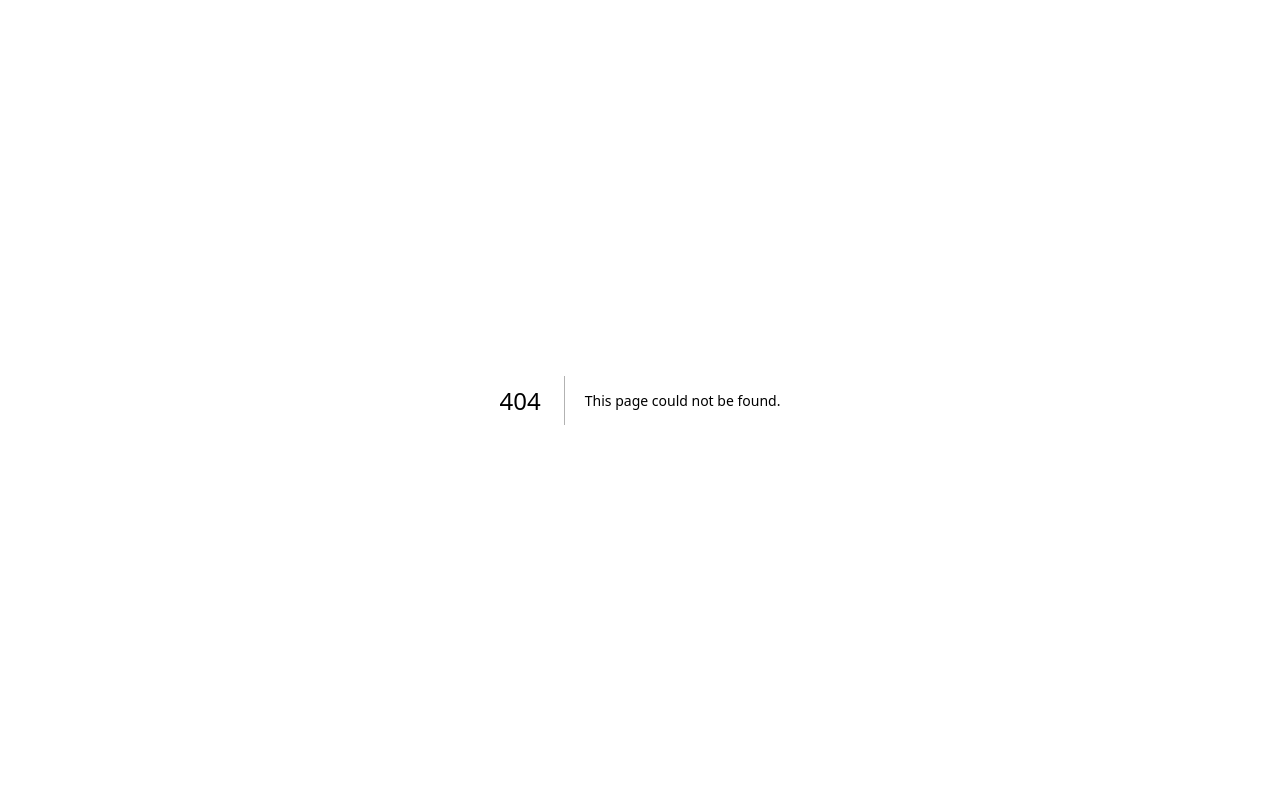
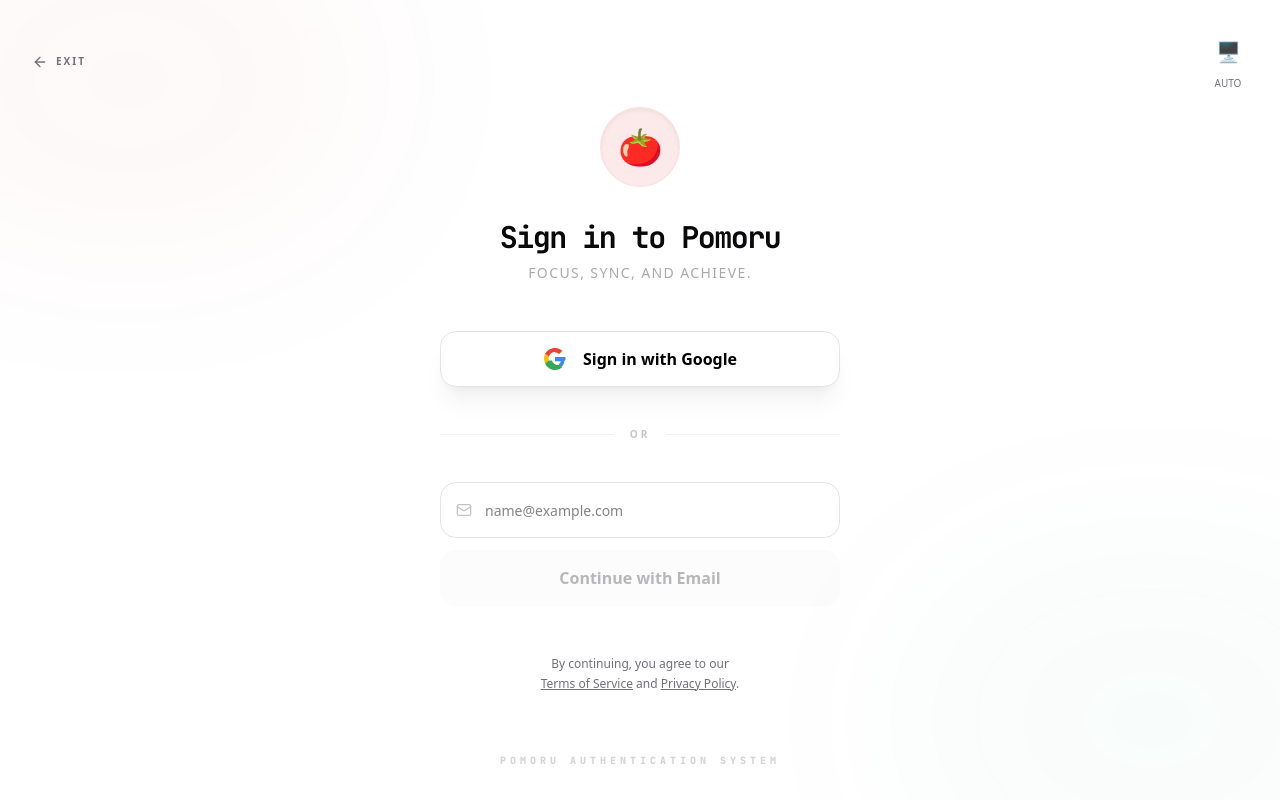
Before and after one commit to tcaret2jp/pomoru, a Next.js app: page /auth/signin in a window 1280 px wide. Before the commit this address had no page. Built offline with nearby package versions, Linux system fonts and the light colour scheme; no server answers.

Commit message:
feat: add sign-in page, onboarding flow, and real-time early adopter tracking

```diff
--- a/src/app/api/auth/[...nextauth]/route.ts
+++ b/src/app/api/auth/[...nextauth]/route.ts
@@ -41,7 +41,7 @@ export const authOptions: NextAuthOptions = {
     },
   },
   pages: {
-    signIn: "/early-access", // ログインが必要な時はLPへ飛ばす
+    signIn: "/auth/signin", // ログイン専用ページへ飛ばす
   },
   secret: process.env.NEXTAUTH_SECRET,
 };
--- /dev/null
+++ b/src/app/auth/signin/page.tsx
@@ -0,0 +1,133 @@
+'use client';
+
+import { Button } from "@/components/ui/Button";
+import { ThemeToggle } from "@/components/ui/ThemeToggle";
+import Link from "next/link";
+import { ArrowLeft, Mail } from "lucide-react";
+import { signIn, useSession } from "next-auth/react";
+import { useRouter, useSearchParams } from "next/navigation";
+import { useEffect, useState, Suspense } from "react";
+
+function SignInContent() {
+  const { status } = useSession();
+  const router = useRouter();
+  const searchParams = useSearchParams();
+  const callbackUrl = searchParams.get("callbackUrl") || "/";
+  const [email, setEmail] = useState("");
+
+  // 既にログイン済みの場合はリダイレクト
+  useEffect(() => {
+    if (status === "authenticated") {
+      router.push(callbackUrl);
+    }
+  }, [status, router, callbackUrl]);
+
+  return (
+    <div className="max-w-md w-full mx-auto px-6 relative z-10">
+      <div className="text-center mb-12">
+        <div className="w-20 h-20 bg-primary/10 rounded-[2.5rem] flex items-center justify-center text-4xl mx-auto mb-8 shadow-inner border border-primary/5">
+          🍅
+        </div>
+        <h1 className="text-3xl font-bold font-mono tracking-tighter mb-2">Sign in to Pomoru</h1>
+        <p className="text-sm text-muted-foreground uppercase tracking-widest font-medium opacity-60">
+          Focus, Sync, and Achieve.
+        </p>
+      </div>
+
+      <div className="space-y-6">
+        {/* Google Sign In */}
+        <Button
+          variant="primary"
+          size="lg"
+          onClick={() => signIn("google", { callbackUrl })}
+          className="w-full h-14 rounded-2xl gap-4 bg-white text-black hover:bg-zinc-100 border border-border shadow-xl shadow-black/5 transition-all active:scale-[0.98]"
+        >
+          <svg className="w-6 h-6" viewBox="0 0 24 24">
+            <path
+              d="M22.56 12.25c0-.78-.07-1.53-.2-2.25H12v4.26h5.92c-.18 1-.76 1.85-1.61 2.42v2.84h2.6c1.52-1.41 2.4-3.48 2.4-5.27z"
+              fill="#4285F4"
+            />
+            <path
+              d="M12 23c2.97 0 5.46-.98 7.28-2.66l-2.6-2.84c-.5.34-1.14.54-1.81.54-2.83 0-5.22-1.92-6.08-4.5H2.18v2.92C3.99 20.53 7.7 23 12 23z"
+              fill="#34A853"
+            />
+            <path
+              d="M5.92 13.54c-.22-.66-.35-1.36-.35-2.04s.13-1.38.35-2.04V6.54H2.18C1.43 8.09 1 9.73 1 11.5s.43 3.41 1.18 4.96l3.74-2.92z"
+              fill="#FBBC05"
+            />
+            <path
+              d="M12 5.38c1.62 0 3.06.56 4.21 1.64l3.15-3.15C17.45 2.09 14.97 1 12 1 7.7 1 3.99 3.47 2.18 6.54l3.74 2.92c.86-2.58 3.25-4.5 6.08-4.5z"
+              fill="#EA4335"
+            />
+          </svg>
+          <span className="text-base font-bold">Sign in with Google</span>
+        </Button>
+
+        <div className="relative flex items-center py-4">
+          <div className="flex-grow border-t border-border/50"></div>
+          <span className="flex-shrink mx-4 text-[10px] font-black uppercase tracking-[0.3em] text-muted-foreground/40">Or</span>
+          <div className="flex-grow border-t border-border/50"></div>
+        </div>
+
+        {/* Email Sign In (Magic Link UI Placeholder) */}
+        <div className="space-y-3">
+          <div className="relative">
+            <Mail className="absolute left-4 top-1/2 -translate-y-1/2 w-4 h-4 text-muted-foreground opacity-40" />
+            <input
+              type="email"
+              placeholder="name@example.com"
+              value={email}
+              onChange={(e) => setEmail(e.target.value)}
+              className="w-full h-14 pl-11 pr-4 rounded-2xl border border-border bg-background focus:ring-2 focus:ring-primary/20 focus:border-primary focus:outline-none transition-all text-sm font-medium"
+            />
+          </div>
+          <Button
+            variant="ghost"
+            size="lg"
+            disabled={!email || status === "loading"}
+            onClick={() => alert('Magic Link implementation coming soon!')}
+            className="w-full h-14 rounded-2xl text-base font-bold bg-muted/50 hover:bg-muted text-muted-foreground hover:text-foreground border border-transparent hover:border-border transition-all"
+          >
+            Continue with Email
+          </Button>
+        </div>
+      </div>
+
+      <p className="mt-12 text-center text-xs text-muted-foreground leading-relaxed">
+        By continuing, you agree to our <br />
+        <Link href="#" className="underline hover:text-foreground">Terms of Service</Link> and <Link href="#" className="underline hover:text-foreground">Privacy Policy</Link>.
+      </p>
+    </div>
+  );
+}
+
+export default function SignInPage() {
+  return (
+    <main className="min-h-screen bg-background text-foreground transition-colors duration-300 relative flex flex-col justify-center overflow-hidden">
+      {/* Background decoration */}
+      <div className="absolute top-0 left-0 w-full h-full pointer-events-none opacity-[0.03] dark:opacity-[0.05]">
+        <div className="absolute top-[-10%] left-[-10%] w-[40%] h-[40%] rounded-full bg-primary blur-[120px]" />
+        <div className="absolute bottom-[-10%] right-[-10%] w-[40%] h-[40%] rounded-full bg-secondary blur-[120px]" />
+      </div>
+
+      <header className="absolute top-0 left-0 right-0 p-8 flex justify-between items-center z-20">
+        <Link
+          href="/"
+          className="group flex items-center gap-2 text-muted-foreground hover:text-foreground transition-colors"
+        >
+          <ArrowLeft className="w-4 h-4 group-hover:-translate-x-1 transition-transform" />
+          <span className="text-[10px] font-black uppercase tracking-[0.2em]">Exit</span>
+        </Link>
+        <ThemeToggle />
+      </header>
+
+      <Suspense fallback={<div className="flex items-center justify-center">Loading...</div>}>
+        <SignInContent />
+      </Suspense>
+
+      <footer className="absolute bottom-0 left-0 right-0 p-8 text-center text-[10px] font-black uppercase tracking-[0.4em] text-muted-foreground/30 font-mono">
+        POMORU AUTHENTICATION SYSTEM
+      </footer>
+    </main>
+  );
+}
--- a/src/app/early-access/page.tsx
+++ b/src/app/early-access/page.tsx
@@ -5,12 +5,12 @@ import { Card } from "@/components/ui/Card";
 import { ThemeToggle } from "@/components/ui/ThemeToggle";
 import Link from "next/link";
 import { ArrowLeft, Star, Users } from "lucide-react";
-import { signIn, useSession } from "next-auth/react";
+import { useSession } from "next-auth/react";
 import { useRouter } from "next/navigation";
 import { useEffect, useState } from "react";
 
 export default function EarlyAccessPage() {
-  const { data: session, status } = useSession();
+  const { status } = useSession();
   const router = useRouter();
   const [userCount, setUserCount] = useState<number | null>(null);
   const LIMIT = 15;
@@ -96,32 +96,13 @@ export default function EarlyAccessPage() {
         <div className="flex flex-col sm:flex-row gap-4 w-full justify-center">
           <Button
             size="lg"
-            className="text-lg px-12 h-16 rounded-full shadow-2xl shadow-primary/20 bg-white text-black hover:bg-zinc-100 border border-border transition-all disabled:opacity-50 flex items-center gap-4"
-            disabled={status === "loading" || (userCount !== null && userCount >= LIMIT)}
-            onClick={() => signIn("google")}
+            asChild
+            className="text-lg px-12 h-16 rounded-full shadow-2xl shadow-primary/20 bg-primary hover:scale-[1.02] transition-all disabled:opacity-50"
+            disabled={userCount !== null && userCount >= LIMIT}
           >
-            <svg className="w-6 h-6" viewBox="0 0 24 24">
-              <path
-                d="M22.56 12.25c0-.78-.07-1.53-.2-2.25H12v4.26h5.92c-.18 1-.76 1.85-1.61 2.42v2.84h2.6c1.52-1.41 2.4-3.48 2.4-5.27z"
-                fill="#4285F4"
-              />
-              <path
-                d="M12 23c2.97 0 5.46-.98 7.28-2.66l-2.6-2.84c-.5.34-1.14.54-1.81.54-2.83 0-5.22-1.92-6.08-4.5H2.18v2.92C3.99 20.53 7.7 23 12 23z"
-                fill="#34A853"
-              />
-              <path
-                d="M5.92 13.54c-.22-.66-.35-1.36-.35-2.04s.13-1.38.35-2.04V6.54H2.18C1.43 8.09 1 9.73 1 11.5s.43 3.41 1.18 4.96l3.74-2.92z"
-                fill="#FBBC05"
-              />
-              <path
-                d="M12 5.38c1.62 0 3.06.56 4.21 1.64l3.15-3.15C17.45 2.09 14.97 1 12 1 7.7 1 3.99 3.47 2.18 6.54l3.74 2.92c.86-2.58 3.25-4.5 6.08-4.5z"
-                fill="#EA4335"
-              />
-            </svg>
-            <span className="text-base font-black uppercase tracking-widest">
-              {status === "loading" ? "Loading..." :
-               userCount !== null && userCount >= LIMIT ? "Sold Out" : "Sign in with Google"}
-            </span>
+            <Link href="/auth/signin">
+              {userCount !== null && userCount >= LIMIT ? "Sold Out" : "特典を受け取って始める"}
+            </Link>
           </Button>
         </div>
       </section>
--- a/src/components/features/auth/WelcomeModal.tsx
+++ b/src/components/features/auth/WelcomeModal.tsx
@@ -2,7 +2,6 @@
 
 import { Modal } from "@/components/ui/Modal";
 import { Button } from "@/components/ui/Button";
-import { signIn } from "next-auth/react";
 import Link from "next/link";
 import { LogIn, Info } from "lucide-react";
 
@@ -37,11 +36,13 @@ export function WelcomeModal({ isOpen, onClose }: WelcomeModalProps) {
           <Button
             variant="primary"
             size="lg"
-            onClick={() => signIn("google")}
+            asChild
             className="w-full h-14 text-lg rounded-2xl gap-3 shadow-xl shadow-primary/10 transition-transform hover:scale-[1.01]"
           >
-            <LogIn className="w-5 h-5" />
-            Google でログイン
+            <Link href="/auth/signin" onClick={onClose}>
+              <LogIn className="w-5 h-5" />
+              特典を受け取って始める
+            </Link>
           </Button>
 
           <Button
--- a/src/components/features/settings/SettingsModal.tsx
+++ b/src/components/features/settings/SettingsModal.tsx
@@ -3,9 +3,10 @@
 import { Modal } from "@/components/ui/Modal";
 import { TimerSettings } from "@/hooks/useTimer";
 import { Button } from "@/components/ui/Button";
-import { signIn, signOut, useSession } from "next-auth/react";
-import { Crown, LogOut } from "lucide-react";
+import { signOut, useSession } from "next-auth/react";
+import { Crown, LogOut, LogIn } from "lucide-react";
 import Image from "next/image";
+import Link from "next/link";
 
 interface SettingsModalProps {
   isOpen: boolean;
@@ -100,28 +101,13 @@ export function SettingsModal({ isOpen, onClose, settings, onSave }: SettingsMod
                 <Button
                   variant="primary"
                   size="sm"
-                  onClick={() => signIn("google")}
-                  className="w-full justify-center gap-3 h-12 rounded-xl shadow-lg shadow-primary/10 bg-white text-black hover:bg-zinc-100 border border-border"
+                  asChild
+                  className="w-full justify-center gap-3 h-12 rounded-xl shadow-lg shadow-primary/10"
                 >
-                  <svg className="w-5 h-5" viewBox="0 0 24 24">
-                    <path
-                      d="M22.56 12.25c0-.78-.07-1.53-.2-2.25H12v4.26h5.92c-.18 1-.76 1.85-1.61 2.42v2.84h2.6c1.52-1.41 2.4-3.48 2.4-5.27z"
-                      fill="#4285F4"
-                    />
-                    <path
-                      d="M12 23c2.97 0 5.46-.98 7.28-2.66l-2.6-2.84c-.5.34-1.14.54-1.81.54-2.83 0-5.22-1.92-6.08-4.5H2.18v2.92C3.99 20.53 7.7 23 12 23z"
-                      fill="#34A853"
-                    />
-                    <path
-                      d="M5.92 13.54c-.22-.66-.35-1.36-.35-2.04s.13-1.38.35-2.04V6.54H2.18C1.43 8.09 1 9.73 1 11.5s.43 3.41 1.18 4.96l3.74-2.92z"
-                      fill="#FBBC05"
-                    />
-                    <path
-                      d="M12 5.38c1.62 0 3.06.56 4.21 1.64l3.15-3.15C17.45 2.09 14.97 1 12 1 7.7 1 3.99 3.47 2.18 6.54l3.74 2.92c.86-2.58 3.25-4.5 6.08-4.5z"
-                      fill="#EA4335"
-                    />
-                  </svg>
-                  <span className="text-[10px] font-black uppercase tracking-widest">Sign in with Google</span>
+                  <Link href="/auth/signin" onClick={onClose}>
+                    <LogIn className="w-4 h-4" />
+                    <span className="text-[10px] font-black uppercase tracking-widest">Go to Sign In</span>
+                  </Link>
                 </Button>
               </div>
             )}
```
Also changed, not shown: 3 other files (tests, documents, lock files or other folders).
